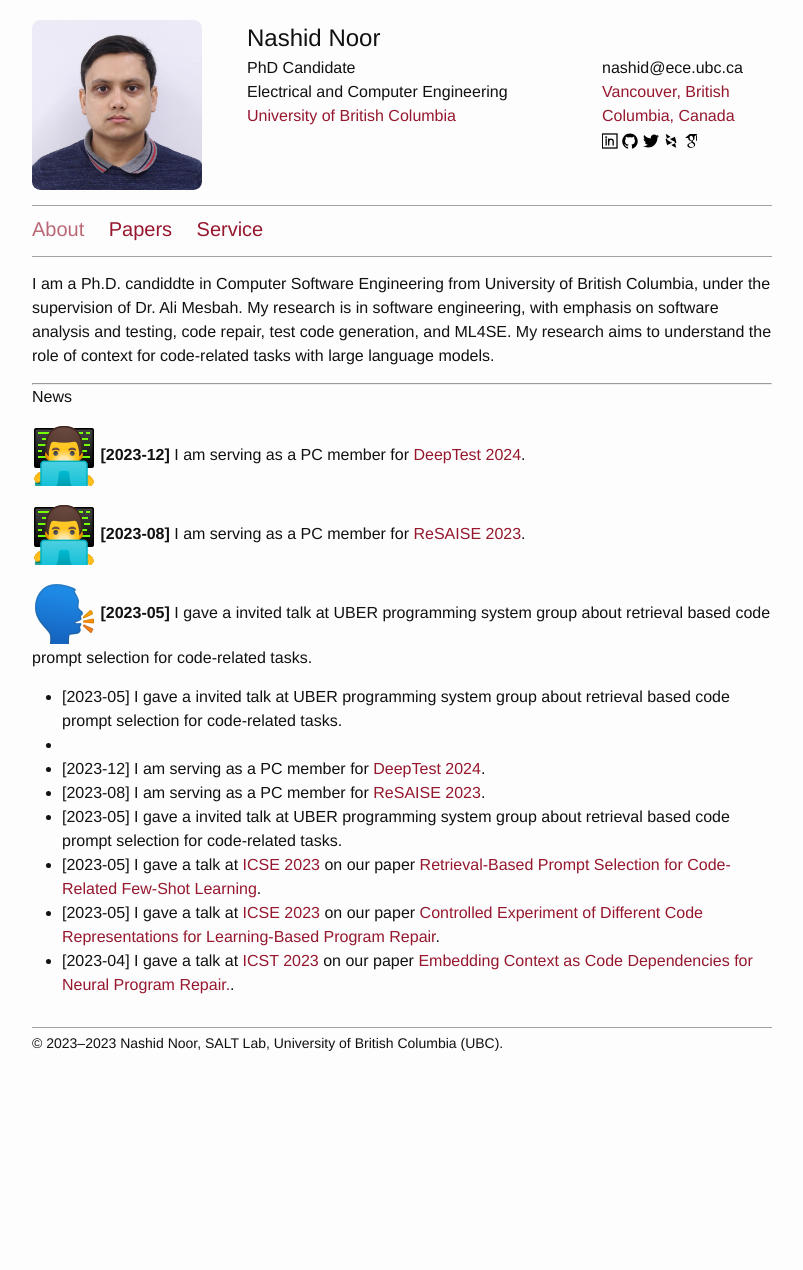
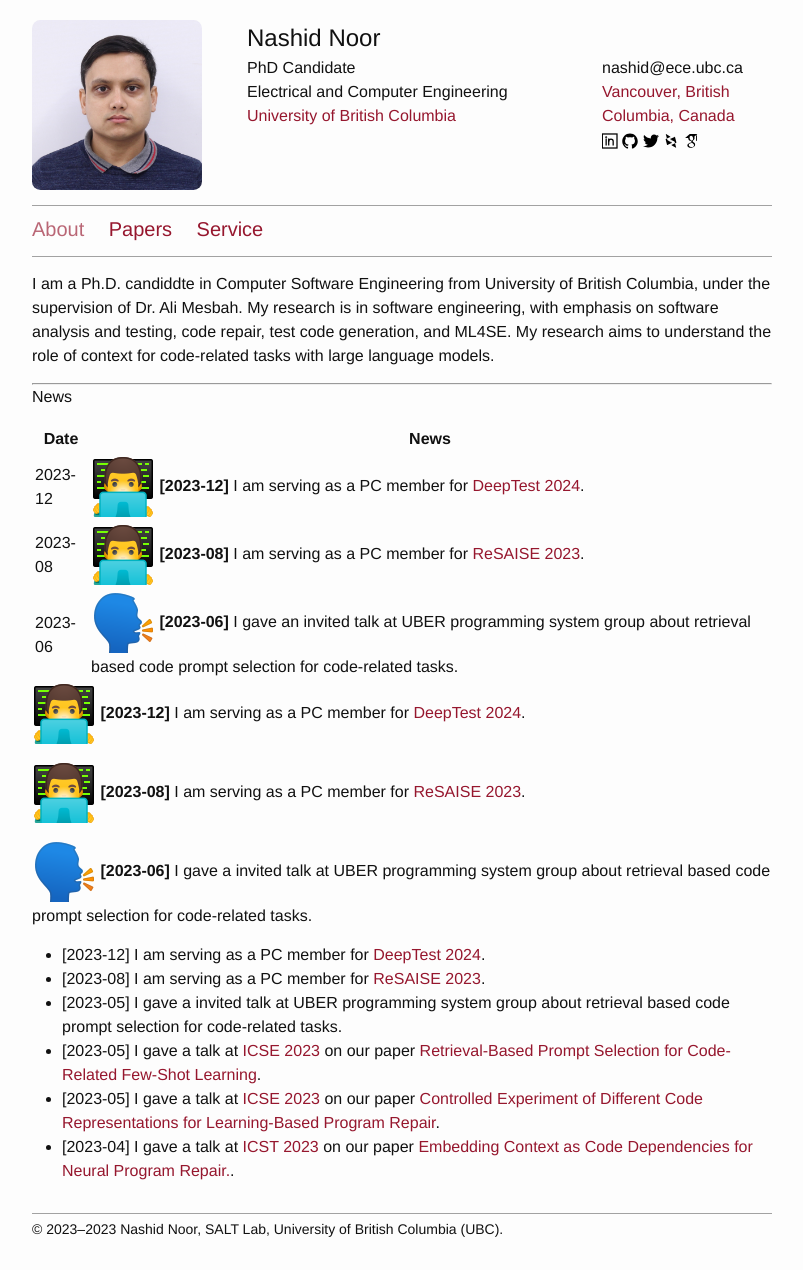
Before and after one commit to nashid/nashid.github.io, a Jekyll site: the page built from index.md, in a window 1280 px wide. Shown: the whole page, without its empty margins (238-1041 px from the left). Built offline with Jekyll 4.4.1, drawn with Linux system fonts in a browser that asks for light colours; before the commit the page ends 1084 px from its top, so only the background shows below that.

Commit message:
update the news section

```diff
--- a/index.md
+++ b/index.md
@@ -11,6 +11,13 @@
 ---
 News
 
+| Date       | News |
+|------------|------|
+| 2023-12    | ![DeepTest 2024](./resources/images/icon-paper-review.png) **[2023-12]** I am serving as a PC member for [DeepTest 2024](https://conf.researchr.org/home/icse-2024/deeptest-2024). |
+| 2023-08    | ![ReSAISE 2023](./resources/images/icon-paper-review.png) **[2023-08]** I am serving as a PC member for [ReSAISE 2023](https://resaise.github.io/2023/committee.html). |
+| 2023-06    | ![Talks 2023](./resources/images/icon-talk.png) **[2023-06]** I gave an invited talk at UBER programming system group about retrieval based code prompt selection for code-related tasks. |
+
+
 ![DeepTest 2024](./resources/images/icon-paper-review.png)
 **[2023-12]** I am serving as a PC member for [DeepTest 2024](https://conf.researchr.org/home/icse-2024/deeptest-2024).
 
@@ -18,10 +25,9 @@
 **[2023-08]** I am serving as a PC member for [ReSAISE 2023](https://resaise.github.io/2023/committee.html).
 
 ![Talks 2023](./resources/images/icon-talk.png)
-**[2023-05]** I gave a invited talk at UBER programming system group about retrieval based code prompt selection for code-related tasks.
+**[2023-06]** I gave a invited talk at UBER programming system group about retrieval based code prompt selection for code-related tasks.
 
-- [2023-05] I gave a invited talk at UBER programming system group about retrieval based code prompt selection for code-related tasks.
--
+
 
 - [2023-12] I am serving as a PC member for [DeepTest 2024](https://conf.researchr.org/home/icse-2024/deeptest-2024).
 - [2023-08] I am serving as a PC member for [ReSAISE 2023](https://resaise.github.io/2023/committee.html).
```
